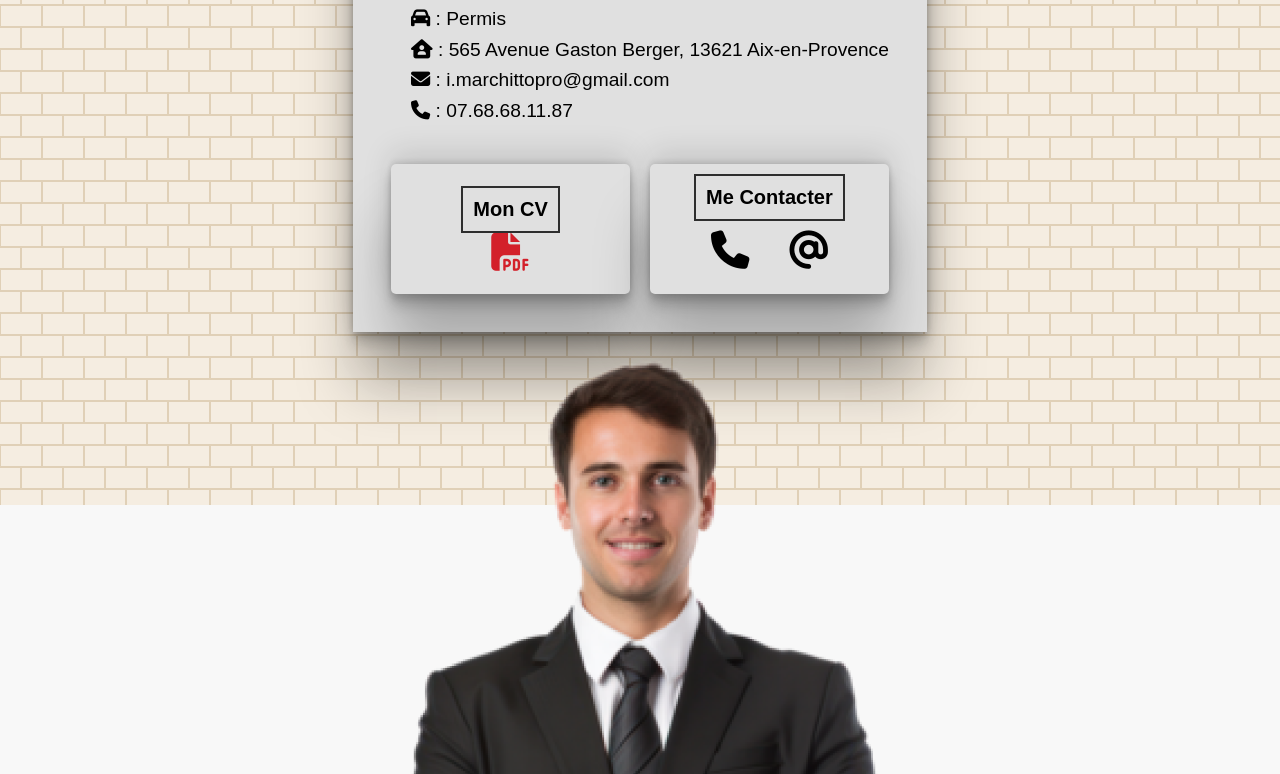
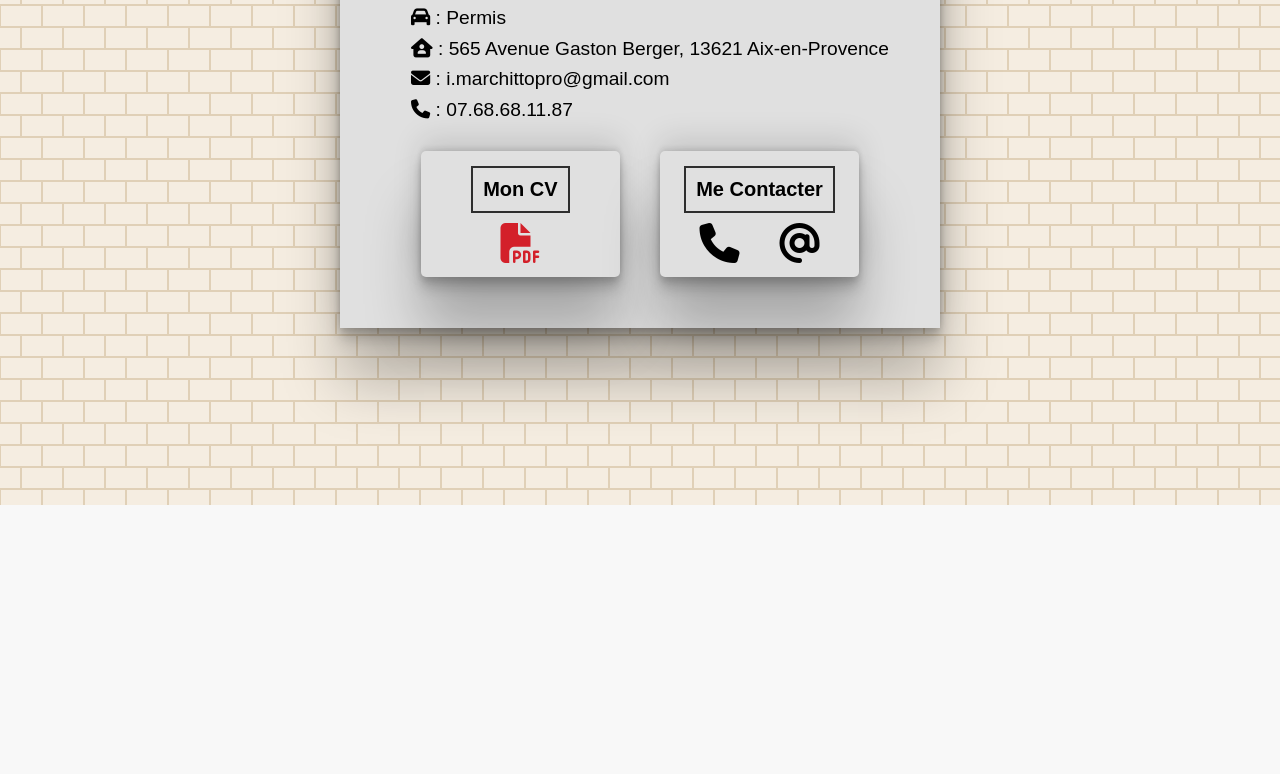
Before and after one commit to ilian-marchitto/CV, a plain HTML site: page index.html in a window 1280 px wide. Shown: the part 316-1090 px from the top of the page. After the commit the page ends 821 px from the top, so only its background shows below. Drawn offline with Linux system fonts and the light colour scheme.

Commit message:
Test sans photo

```diff
--- a/css/styleAccueil.css
+++ b/css/styleAccueil.css
@@ -118,8 +118,9 @@ main {
     display: flex;
     flex-direction: column;
     background-color: var(--couleur-fond-section);
-    margin-top: 5%;
-    padding: 3%;
+    margin: 10px;
+    margin-top: 50px;
+    padding: 4%;
     box-shadow: var(--ombres-section);
 }
 
@@ -136,30 +137,22 @@ main {
     font-size: clamp(16px, 1.5vw, 30px);
 }
 
+.container-cv-contact {
+    display: flex;
+    flex-direction: row;
+    justify-content: center;
+    gap: 40px;
+}
+
 .mon-cv, .me-contacter {
     display: flex;
-    justify-content: center;
     align-items: center;
     flex-direction: column;
-
-    padding: 2%;
-    margin-top: 2.5%;
-    width: 100%;
-    height: auto;
+    padding-top: 15px;
+    width: 40%;
     border-radius: 5px;
     box-shadow: var(--ombres-section);
     background-color: var(--couleur-fond-section);
-}
-
-.container-cv-contact {
-    display: flex;
-    flex-direction: row;
-    gap: 20px;
-}
-
-.mon-cv i {
-    color: #D3202A;
-    font-size: clamp(16px, 3vw, 3vw);
 }
 
 .mon-cv h3, .me-contacter h3 {
@@ -169,12 +162,7 @@ main {
     padding: 10px;
 }
 
-.me-contacter i {
-    color: black;
-    font-size: clamp(16px, 3vw, 3vw);
-}
-
-.me-contacter ul{
+.mon-cv ul, .me-contacter ul{
     display: flex;
     justify-content: center;
     flex-direction: row;
@@ -182,8 +170,17 @@ main {
     gap: 40px;
 }
 
+.mon-cv i, .me-contacter i {
+    color: black;
+    font-size: 40px
+}
+
+.mon-cv i {
+    color: #D3202A;
+}
+
 .section-Accueil img{
-    width: 70%;
+    width: 50%;
     height: auto;
 }
 
--- a/index.html
+++ b/index.html
@@ -44,7 +44,9 @@
                 <div class="container-cv-contact">
                     <section class="mon-cv">
                         <h3>Mon CV</h3>
-                        <i class="fas fa-file-pdf"></i>
+                        <ul>
+                            <li><i class="fas fa-file-pdf"></i></li>
+                        </ul>
                     </section>
 
                     <section class="me-contacter">
@@ -56,10 +58,6 @@
                     </section>
                 </div>
             </section>
-
-            <img src="media/image/photo-Ilian.png" alt="PhotoIlian">
-
-
         </section>
 
 
```
